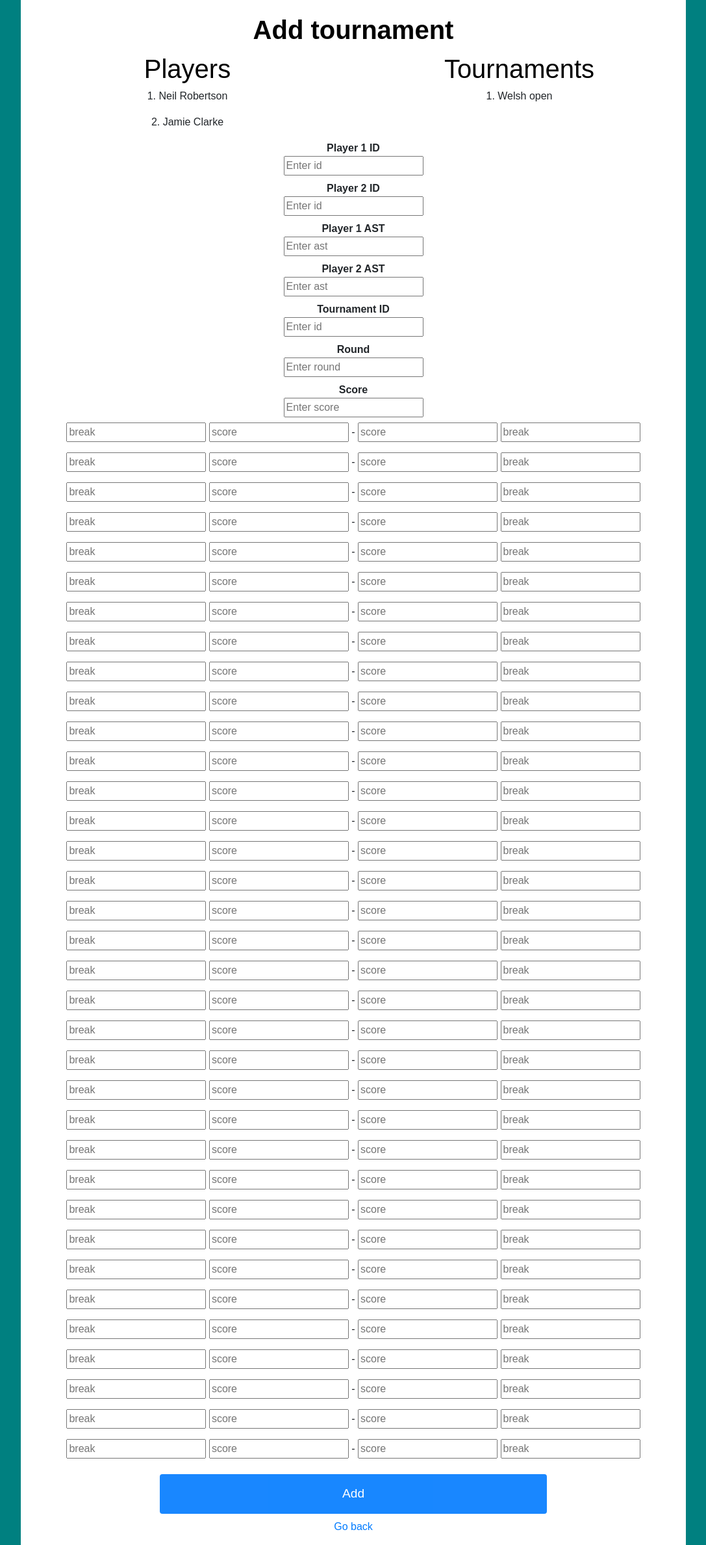
After one commit to matsmolinski/snooker-database-app, a Flask app: page /match in a window 1280 px wide. The commit adds this page. Shown: the whole page at 65% size, without its empty margins (96-1183 px from the left). Run offline with Flask 2, Linux system fonts and the light colour scheme; data comes from the database, SQL or seed files in the repository; some libraries are stand-ins or nearby versions.

Commit message:
Really significant progress, frontend & endpoints

```diff
--- a/webapp/main.py
+++ b/webapp/main.py
@@ -31,6 +31,12 @@ class Player(db.Model):
             self.ast = sum / (len(self.matches_p1) + len(self.matches_p2))
         else:
             self.ast = 0
+
+    def set_highbreak(self):
+        for brk in self.breaks:
+            print(brk.score)
+            if brk.score > self.highest_break:
+                self.highest_break = brk.score
 
     def __repr__(self):
         return '<Player ' + self.first_name + ' ' + self.last_name + ' from ' + self.nationality + '>'
@@ -70,15 +76,16 @@ class Match(db.Model):
     player_one_id = db.Column(db.Integer, db.ForeignKey("player.id"))
     player_two_id = db.Column(db.Integer, db.ForeignKey("player.id"))
     tournament_id = db.Column(db.Integer, db.ForeignKey("tournament.id"))
-    player_one = db.relationship("Player", foreign_keys="Match.player_one_id", backref="matches_p1")
-    player_two = db.relationship("Player", foreign_keys="Match.player_two_id", backref="matches_p2")
+    player_one = db.relationship(
+        "Player", foreign_keys="Match.player_one_id", backref="matches_p1")
+    player_two = db.relationship(
+        "Player", foreign_keys="Match.player_two_id", backref="matches_p2")
     tournament = db.relationship("Tournament", backref="matches")
     score = db.Column(db.String(7))
     winner = db.Column(db.Integer)
     t_round = db.Column(db.String(5))
     ast1 = db.Column(db.Float)
     ast2 = db.Column(db.Float)
-
 
     def __repr__(self):
         return '< ' + self.player_one.first_name + ' ' + self.player_one.last_name + ' ' + self.score + ' ' + self.player_two.first_name + ' ' + self.player_two.last_name + '>'
@@ -165,41 +172,8 @@ db.session.commit()
 
 
 @app.route('/', methods=['GET'])
-def get_survey():
-    lock = request.cookies.get('lock')
-    if lock == '1':
-        return redirect(url_for('get_thanks'))
-    else:
-        return render_template("survey.html")
-
-
-@app.route('/', methods=['POST'])
-def upload_survey():
-    lock = request.cookies.get('lock')
-    if lock == '1':
-        return redirect(url_for('get_thanks'))
-    correct = True
-    if correct:
-        survey = Survey(request.form['question1'], request.form['question2'], request.form['question3'], request.form['question4'], request.form['question5'], request.form['question6'],
-                        request.form['question7'], request.form['question8'], request.form['question9'], request.form[
-                            'question10'], request.form['question11'], request.form['question12'],
-                        request.form['question13'], request.form['question14'], request.form['question15'], request.form[
-                            'question16'], request.form['question17'], request.form['question18'],
-                        request.form['question19'], request.form['question20'], request.form['question21'], request.form[
-                            'question22'], request.form['question23'], request.form['question24'],
-                        request.form['question25'], request.form['question26'])
-        db.session.add(survey)
-        db.session.commit()
-        resp = make_response(redirect(url_for('get_thanks')))
-        resp.set_cookie('lock', '1')
-        return resp  # redirect(url_for('get_thanks'))
-    else:
-        return render_template("survey.html")
-
-
-@app.route('/thanks', methods=['GET'])
-def get_thanks():
-    return render_template("thanks.html")
+def get_interface():
+    return render_template("mainpage.html")
 
 
 @app.route('/test', methods=['GET'])
@@ -210,30 +184,125 @@ def get_test():
     return 'ok', 200
 
 
+@app.route('/player', methods=['GET'])
+def add_player_template():
+    return render_template("addplayer.html")
 
 
 @app.route('/player', methods=['POST'])
 def add_player():
-    sth = Match.query.options(db.joinedload('frames'))
-    for match in sth:
-        print(match, [x for x in match.frames if x.winner == 1])
-    return 'ok', 200
+    player = Player(request.form.get("firstname"), request.form.get("lastname"), request.form.get(
+        "nationality"), request.form.get("date"), request.form.get("highbreak"), request.form.get("nickname"))
+    db.session.add(player)
+    db.session.commit()
+    return render_template("addplayer.html")
+
+
+@app.route('/tournament', methods=['GET'])
+def add_tournament_template():
+    return render_template("addtournament.html")
+
 
 @app.route('/tournament', methods=['POST'])
 def add_tournament():
-    sth = Match.query.options(db.joinedload('frames'))
-    for match in sth:
-        print(match, [x for x in match.frames if x.winner == 1])
-    return 'ok', 200
+    tournament = Tournament(request.form.get("name"), request.form.get("datefrom"), request.form.get(
+        "dateto"), request.form.get("venue"), not request.form.get("ranked") == None)
+    db.session.add(tournament)
+    db.session.commit()
+    return render_template("addtournament.html")
+
+
+@app.route('/match', methods=['GET'])
+def add_match_template():
+    players = Player.query.all()
+    tours = Tournament.query.all()
+    return render_template("addmatch.html", players=players, tournaments=tours, player_length=len(players), tournament_length=len(tours))
+
 
 @app.route('/match', methods=['POST'])
 def add_match():
-    sth = Match.query.options(db.joinedload('frames'))
-    for match in sth:
-        print(match, [x for x in match.frames if x.winner == 1])
-    return 'ok', 200
+    scores = request.form.get('score').split("-")
+    match = Match(request.form.get('idt'), request.form.get('id1'), request.form.get('id2'), request.form.get(
+        'score'), 1 if scores[0] > scores[1] else 2, request.form.get('round'), request.form.get('ast1'), request.form.get('ast2'))
+    db.session.add(match)
+    db.session.commit()
+    db.session.refresh(match)
+    match.player_one.set_ast()
+    match.player_two.set_ast()
+    players = Player.query.all()
+    tours = Tournament.query.all()
+    for i in range(0, int(scores[0]) + int(scores[1])):
+        breaks_p1 = request.form.get(str(i) + " b1").replace(" ", "").split(",")
+        breaks_p2 = request.form.get(str(i) + " b2").replace(" ", "").split(",")
+        score_p1 = request.form.get(str(i) + " s1")
+        score_p2 = request.form.get(str(i) + " s2")
+        winner = 1 if int(score_p1) > int(score_p2) else 2
+        score = score_p1 + "-" + score_p2
+        frame = Frame(match.id, request.form.get('id1'), request.form.get('id2'), score, winner)
+        db.session.add(frame)
+        db.session.commit()
+        db.session.refresh(frame)
+        for brk in breaks_p1:
+            if brk != '':
+                db.session.add(Break(int(brk),request.form.get('id1'), frame.id))
+        for brk in breaks_p2:
+            if brk != '':
+                db.session.add(Break(int(brk),request.form.get('id2'), frame.id))
+        db.session.commit()
+    db.session.refresh(match)
+    match.player_one.set_highbreak()
+    match.player_two.set_highbreak()
+    db.session.commit()
+    return render_template("addmatch.html", players=players, tournaments=tours, player_length=len(players), tournament_length=len(tours))
 
+@app.route('/stats', methods=['GET'])
+def stats_template():
+    players = Player.query.all()
+    tours = Tournament.query.all()
+    return render_template("stats.html", players=players, tournaments=tours, player_length=len(players), tournament_length=len(tours), answer=None)
 
+@app.route('/stats/frame-efficiency', methods=['POST'])
+def stats_frame_efficiency():
+    player = Player.query.get(int(request.form.get('player')))
+    win = 0
+    all = 0
+    for frame in player.frames_p1:
+        all = all + 1
+        if frame.winner == 1:
+            win = win + 1
+    for frame in player.frames_p2:
+        all = all + 1
+        if frame.winner == 2:
+            win = win + 1
+    players = Player.query.all()
+    tours = Tournament.query.all()
+    if all > 0:
+        answer = "" + str(round(win/all, 4) * 100) + "% (" + str(win) + "/" + str(all) + ")"
+    else:
+        answer = "No records found"
+    return render_template("stats.html", players=players, tournaments=tours, player_length=len(players), tournament_length=len(tours), answer=answer)
+
+@app.route('/stats/wins-by-nation', methods=['POST'])
+def stats_wins_by_nation():
+    players = Player.query.filter_by(nationality=request.form.get('nation'))
+    win = 0
+    all = 0
+    for player in players:
+        for match in player.matches_p1:
+            all = all + 1
+            if match.winner == 1:
+                win = win + 1
+        for match in player.matches_p2:
+            all = all + 1
+            if match.winner == 2:
+                win = win + 1
+        players = Player.query.all()
+    tours = Tournament.query.all()
+    if all > 0:
+        answer = "" + str(round(win/all, 4) * 100) + "% (" + str(win) + "/" + str(all) + ")"
+    else:
+        answer = "No records found"
+    return render_template("stats.html", players=players, tournaments=tours, player_length=len(players), tournament_length=len(tours), answer=answer)
 
 @app.errorhandler(404)
 def page_not_found(e):
--- a/webapp/static/styles.css
+++ b/webapp/static/styles.css
@@ -34,3 +34,15 @@ header {
     opacity: 0.9;
     font-size: larger;
 }
+
+.row {
+    display: flex;
+  }
+
+  .column {
+    width: 50%;
+  }
+
+  .column3 {
+    width: 33%;
+  }
--- /dev/null
+++ b/webapp/templates/addmatch.html
@@ -0,0 +1,80 @@
+<!DOCTYPE html>
+<html lang="pl">
+
+<head>
+    <meta charset="UTF-8">
+    <meta name="viewport" content="width=device-width, initial-scale=1.0">
+    <title>Snooker database</title>
+    <link rel="stylesheet" href="https://stackpath.bootstrapcdn.com/bootstrap/4.4.1/css/bootstrap.min.css"
+        integrity="sha384-Vkoo8x4CGsO3+Hhxv8T/Q5PaXtkKtu6ug5TOeNV6gBiFeWPGFN9MuhOf23Q9Ifjh" crossorigin="anonymous">
+    <link rel="stylesheet" type="text/css" href="{{ url_for('static', filename='styles.css') }}">
+</head>
+
+<body>
+    <div class='panel'>
+        <header><strong>Add tournament</strong></header>
+        <div class="row">
+            <div class="column">
+                <header>Players</header>
+                {%for i in range(0, player_length)%}
+                <p>{{ players[i].id }}. {{ players[i].first_name }} {{ players[i].last_name }}</p>
+                {% endfor %}
+            </div>
+
+            <div class="column">
+                <header>Tournaments</header>
+                {%for i in range(0, tournament_length)%}
+                <p>{{ tournaments[i].id }}. {{ tournaments[i].name }}</p>
+                {% endfor %}
+            </div>
+        </div>
+        <form method="POST">
+            <label><b>Player 1 ID</b>
+                <br>
+                <input id="id1" type="number" placeholder="Enter id" name="id1" required>
+            </label>
+            <br>
+            <label><b>Player 2 ID</b>
+                <br>
+                <input id="id2" type="number" placeholder="Enter id" name="id2" required>
+            </label>
+            <br>
+            <label><b>Player 1 AST</b>
+                <br>
+                <input id="ast1" type="text" placeholder="Enter ast" name="ast1" required>
+            </label>
+            <br>
+            <label><b>Player 2 AST</b>
+                <br>
+                <input id="ast2" type="text" placeholder="Enter ast" name="ast2" required>
+            </label>
+            <br>
+            <label><b>Tournament ID</b>
+                <br>
+                <input id="idt" type="number" placeholder="Enter id" name="idt" required>
+            </label>
+            <br>
+            <label><b>Round</b>
+                <br>
+                <input id="r" type="text" placeholder="Enter round" name="round" required>
+            </label>
+            <br>
+            <label><b>Score</b>
+                <br>
+                <input id="score" type="text" placeholder="Enter score" name="score" required>
+            </label>
+            <br>
+            {%for i in range(0, 35)%}
+            <p><input id='{{i}} b1' type="text" placeholder="break" name='{{i}} b1'>
+                <input id='{{i}} s1' type="number" placeholder="score" name='{{i}} s1'>
+                -
+                <input id='{{i}} s2' type="number" placeholder="score" name='{{i}} s2'>
+                <input id='{{i}} b2' type="text" placeholder="break" name='{{i}} b2'></p>
+
+            {% endfor %}
+            <button type="submit" class="btn btn-primary normalbutton">Add</button>
+            <br>
+            <a href="/">Go back</a>
+        </form>
+    </div>
+</body>
```
Also changed, not shown: webapp/templates/addplayer.html (added, +52 -0 lines), webapp/templates/addtournament.html (added, +46 -0 lines), webapp/templates/mainpage.html (added, +29 -0 lines), webapp/templates/stats.html (added, +65 -0 lines).
